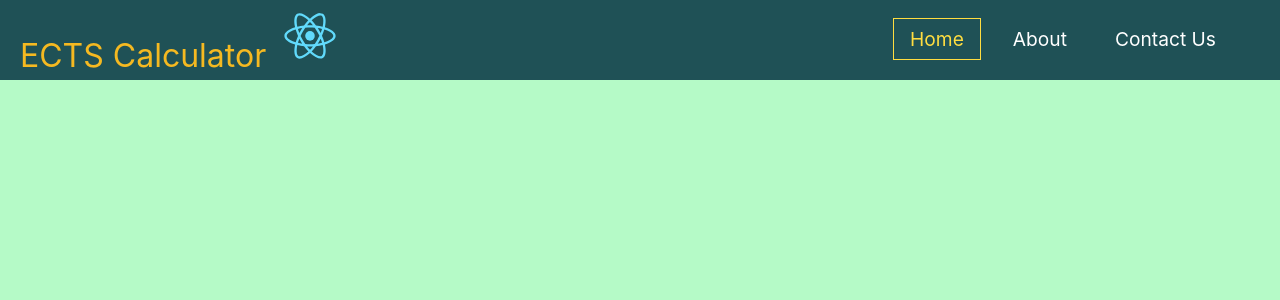
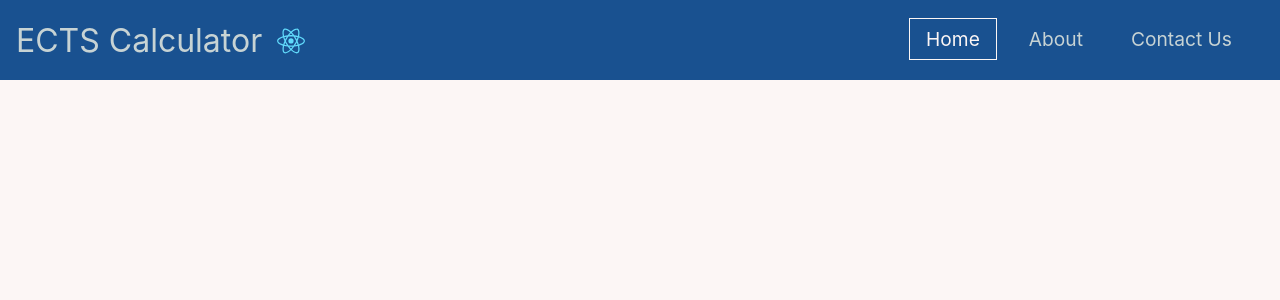
Before and after one commit to arxidamos/ECTS-Calculator, a React (Create React App) app: page / in a window 1280 px wide. Shown: the top 300 px of the page. Built offline with nearby package versions, Linux system fonts and the light colour scheme; the HTML template or start-up script is replaced by a standard one.

Commit message:
Added hover and click effects, fixed title and logo alignment

```diff
--- a/src/App.css
+++ b/src/App.css
@@ -4,11 +4,12 @@
 }
 
 body {
-  background-color: #b5fac7;
+  background-color: #fcf6f5;
 }
 
 .pages {
-  color: #316685;
+  /* color: #316685; */
+  color: #195190;
   text-align: center;
   font-size: 3.5rem;
   margin-top: 10%;
--- a/src/components/Navigation/Navigation.css
+++ b/src/components/Navigation/Navigation.css
@@ -1,5 +1,5 @@
 .navbar {
-  background-color: #1f5156;
+  background-color: #195190;
   height: 80px;
   display: flex;
   justify-content: center;
@@ -12,7 +12,7 @@
 
 .nav-container {
   display: flex;
-  justify-content: center;
+  /* justify-content: center; */
   align-items: center;
   width: 100%;
   height: 80px;
@@ -20,33 +20,34 @@
 }
 
 .nav-logo {
-  color: #f5b921;
+  color: #c7d3d4;
   align-items: center;
-  margin-left: 20px;
+  margin-left: 1rem;
   cursor: pointer;
   text-decoration: none;
   font-size: 2rem;
-  flex-grow: 1;
+}
+
+.nav-logo:hover {
+  color: #fcf6f5;
 }
 
 .nav-menu {
   display: flex;
   list-style: none;
   text-align: center;
-  margin-right: 2rem;
+  margin-right: 1rem;
+  margin-left: auto;
 }
 
 .nav-links {
-  color: #fff;
+  color: #c7d3d4;
   text-decoration: none;
   padding: 0.5rem 1rem;
   height: 100%;
   border-bottom: 3px solid transparent;
 }
 
-.fa-code {
-  margin-left: 1rem;
-}
 
 .nav-item {
   line-height: 40px;
@@ -64,12 +65,16 @@
 
 .nav-item:hover:after {
   width: 100%;
-  background: #ffdd40;
+  background: #fcf6f5;
+}
+
+.nav-item :hover {
+  color: #fcf6f5;
 }
 
 .nav-item .active {
-  color: #ffdd40;
-  border: 1px solid #ffdd40;
+  color: #fcf6f5;
+  border: 1px solid #fcf6f5;
 }
 
 .nav-icon {
@@ -90,7 +95,7 @@
   }
 
   .nav-menu.active {
-    background: #1f5156;
+    background: #195190;
     left: 0px;
     opacity: 1;
     transition: all 0.5s ease;
@@ -98,7 +103,7 @@
   }
 
   .nav-item .active {
-    color: #ffdd40;
+    color: #fcf6f5;
     border: none;
   }
 
@@ -111,23 +116,29 @@
   .nav-icon {
     display: block;
     position: absolute;
-    top: 0;
+    top: 0.5rem;
     right: 0;
     transform: translate(-100%, 60%);
     font-size: 1.8rem;
     cursor: pointer;
-    color: #ffdd40;
+    color: #fcf6f5;
+  }
+
+  .burger-icon {
+    transition: all 0.3s ease-in-out;
+  }
+
+  .burger-icon.fade-in {
+    transform: rotate(360deg);
   }
 }
 
 .logo {
-  width: 10%;
+  width: 3rem;
+  margin-top: 1rem;
+  margin-left: 5px;
+  /* margin: 0; */
+  position: absolute;
+  top: 10%;
+  /* border: solid 2px black; */
 }
-
-.burger-icon {
-  transition: all 0.3s ease-in-out;
-}
-
-.burger-icon.fade-in {
-  transform: rotate(360deg);
-}
--- a/src/components/Navigation/Navigation.js
+++ b/src/components/Navigation/Navigation.js
@@ -19,8 +19,7 @@ const Navigation = () => {
         <div className="nav-container">
           <NavLink to="/" className="nav-logo">
             ECTS Calculator
-            {/* <i className="fas fa-code"></i> */}
-            <img className="logo" src={logo} alt="website logo" />
+              <img className="logo" src={logo} alt="website logo" />
           </NavLink>
 
           <ul className={click ? "nav-menu active" : "nav-menu"}>
```
